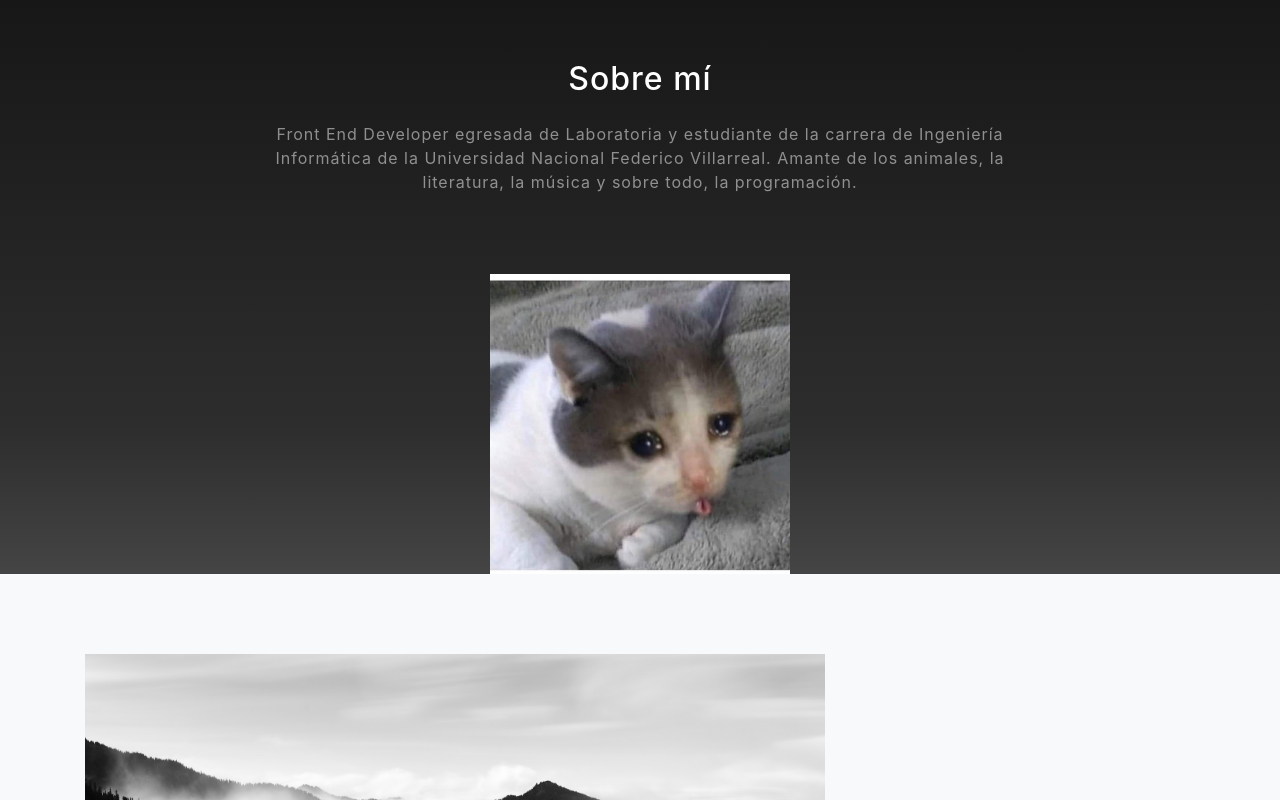
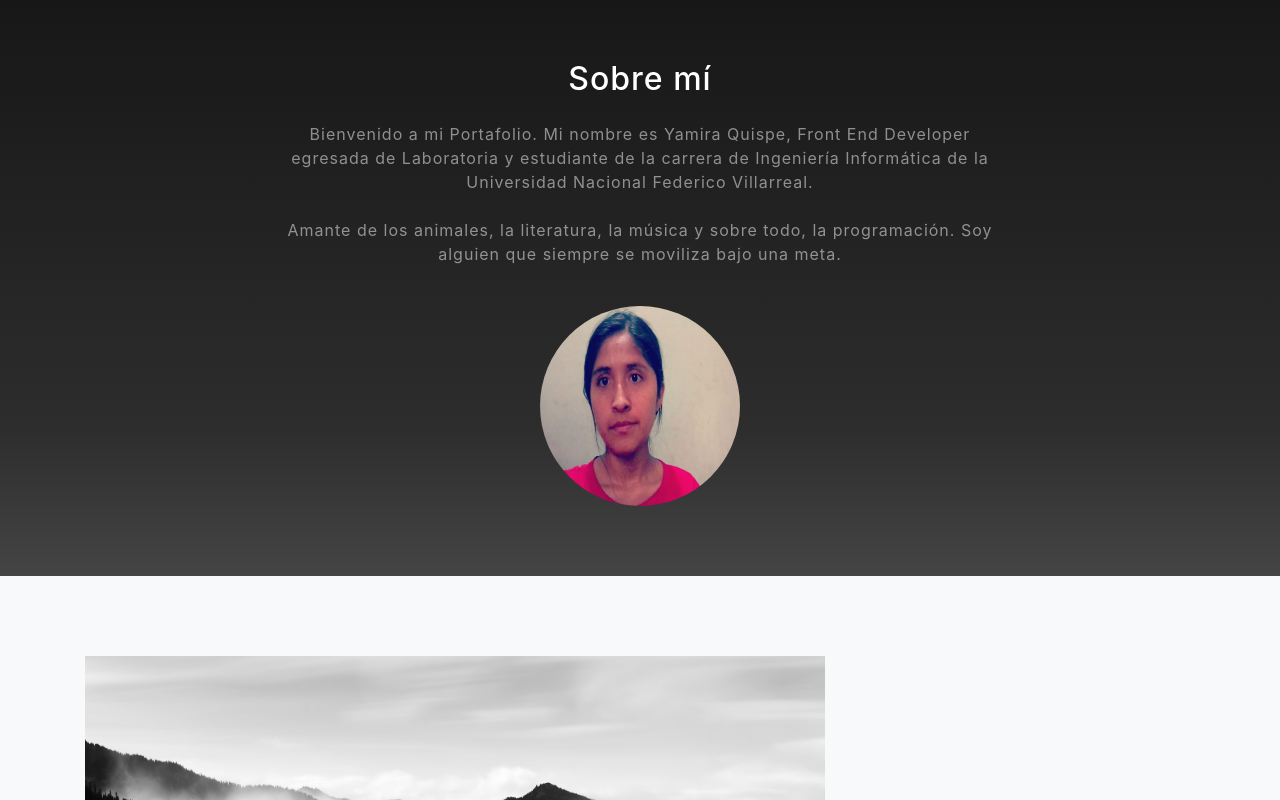
Before and after one commit to yamiquispe/Portafolio, a website with bundled scripts: page index.html in a window 1280 px wide. Shown: the part 820-1620 px from the top of the page. Built offline with nearby package versions, Linux system fonts and the light colour scheme.

Commit message:
Sección "Sobre mí" concluido

```diff
--- a/css/grayscale.css
+++ b/css/grayscale.css
@@ -36,6 +36,7 @@
   outline: none;
   background-color: transparent;
 }
+
 
 @media (min-width: 992px) {
   #mainNav {
--- a/index.html
+++ b/index.html
@@ -70,12 +70,16 @@
         <div class="col-lg-8 mx-auto">
           <h2 class="text-white mb-4">Sobre mí</h2>
           <p class="text-white-50">
-            Front End Developer egresada de Laboratoria y estudiante de la carrera de Ingeniería
-            Informática de la Universidad Nacional Federico Villarreal. Amante de los animales,
-            la literatura, la música y sobre todo, la programación.</p>
+            Bienvenido a mi Portafolio. Mi nombre es Yamira Quispe, Front End Developer egresada de
+            Laboratoria y estudiante de la carrera de Ingeniería Informática de la Universidad Nacional
+            Federico Villarreal.
+            <br><br>
+            Amante de los animales, la literatura, la música y sobre todo, la programación. Soy alguien
+            que siempre se moviliza bajo una meta.
+          </p>
         </div>
       </div>
-      <img src="img/gato.jpeg" class="img-fluid" alt="" style="width: 300px;">
+      <img src="img/cv.jpeg" class="img-fluid" alt="" style="width: 200px; height: 200px; border-radius: 50%; margin-top: -40px; margin-bottom: 70px">
     </div>
   </section>
 
@@ -135,7 +139,7 @@
     </div>
   </section>
 
-  <!-- Signup Section -->
+  <!-- Skills Section -->
   <section id="skills" class="signup-section">
     <div class="container">
       <div class="row">
@@ -146,6 +150,8 @@
 
           <form class="form-inline d-flex">
             <input type="email" class="form-control flex-fill mr-0 mr-sm-2 mb-3 mb-sm-0" id="inputEmail" placeholder="Enter email address...">
+            <button type="submit" class="btn btn-primary mx-auto">Subscribe</button>
+            <button type="submit" class="btn btn-primary mx-auto">Subscribe</button>
             <button type="submit" class="btn btn-primary mx-auto">Subscribe</button>
           </form>
 
```
Also changed, not shown: css/grayscale.min.css.
